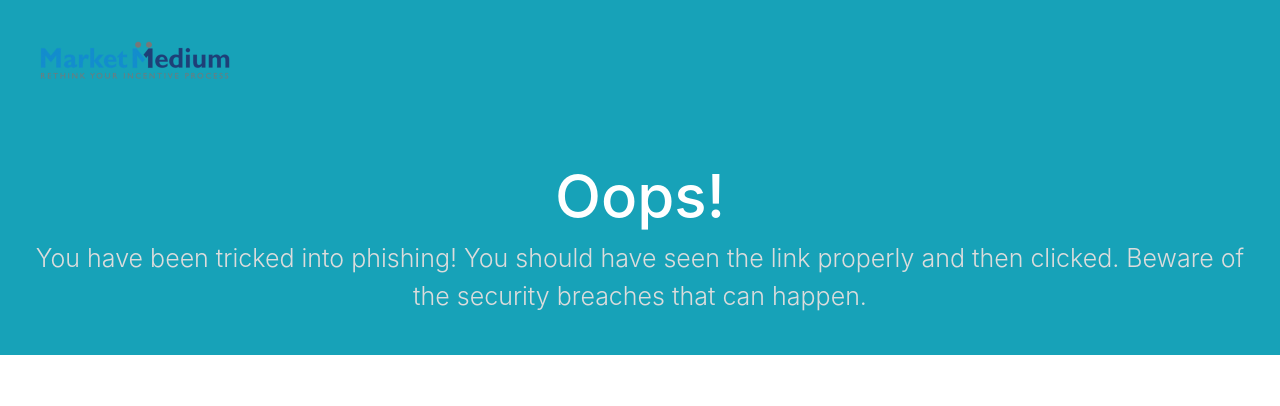
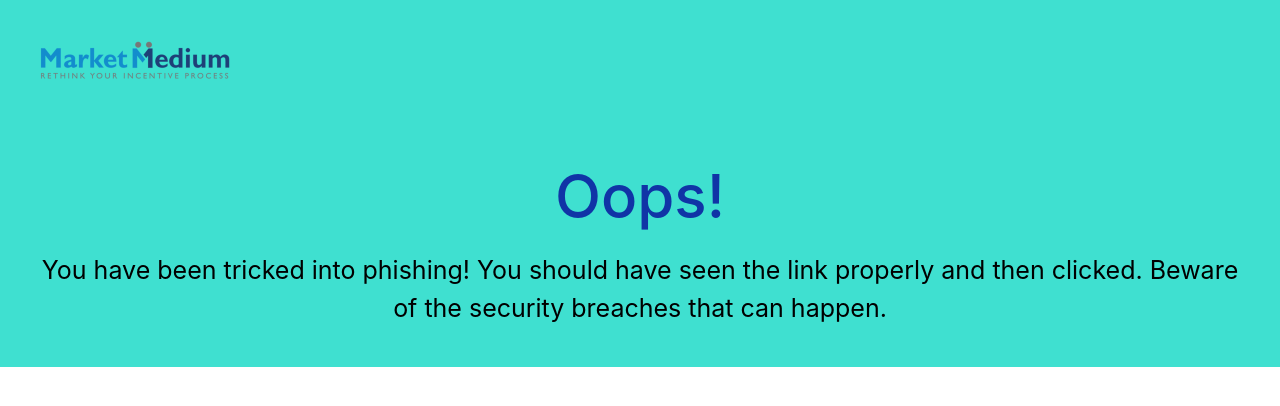
Before and after one commit to naman99lalit/Internship_Work, a Flask app: template templates/error.html in a window 1280 px wide. Shown: the top 406 px of the page. Run offline with Flask 2, Linux system fonts and the light colour scheme; the template is opened without the code that fills it, so the values that code supplies are empty; some libraries are stand-ins or nearby versions.

Commit message:
Modification 8

```diff
--- a/app.py
+++ b/app.py
@@ -1,5 +1,4 @@
 from flask import Flask,render_template, redirect, url_for, request, make_response,flash
-from collections import defaultdict
 import datetime
 app = Flask(__name__)
 app.secret_key = 'some_secret'
@@ -8,7 +7,6 @@ now = datetime.datetime.now()
 global value,time1
 value = 0
 time1 = 0
-dict = defaultdict(list)
 dict = {}
 arr=[]
 logins = {
@@ -39,12 +37,14 @@ def index():
         value = request.form['Email']
         names=request.form['Name']
         if value in logins.values():
-            if bool(dict)==True:
+            if value in dict.keys():
                 flash('You have logged in once! You cannot login again.')
             else:
                 dict[value]=['1']
                 dict[value].append('Logged In')
                 return render_template("index.html",value=value,names=names)
+        elif bool(names)==False:
+            flash('You need to Enter your name!')
         else:
             flash('Invalid Credentials! Please check your details.')
     resp=make_response(render_template("login.html",error=error))
@@ -54,8 +54,7 @@ def index():
 def error(value):
     if request.method=='POST':
         if request.form['submit']=="http://marketmeddium.com/certification":
-            dict[value].append('Fail')
-            print(value)
+            dict[value][4]='Fail'
             print(dict)
             return render_template("error.html")
 
@@ -64,8 +63,10 @@ def main(value,names):
     if request.method=='POST':
         if request.form['Presentation']==" Training ":
             dict[value].append('Pass')
-            time1 = now.strftime("%Y-%m-%d %H:%M")
+            time1 = now.strftime("%Y-%m-%d")
+            print(time1)
             dict[value].append(time1)
+            dict[value].append('Pass')
             print(dict)
             return render_template("main.html",value=value,names=names)
 
--- a/templates/error.html
+++ b/templates/error.html
@@ -22,21 +22,24 @@
        margin-top: 40px;
        text-align: right;
        margin-right: 20px;
-       color:
+       color:#1034A6
      }
      #heading-1{
-       color:#fff;
+       color:#1034A6;
        font-size: 60px
      }
      #p2{
        font-size: 25px;
-       color:#DCDCDC;
-       padding-bottom: 40px
+       color: black;
+       padding-bottom: 40px;
+       margin-top: 20px;
+       margin-left: 20px;
+       margin-right: 20px
      }
     </style>
   </head>
   <body>
-    <div class="container-fluid bg-info">
+    <div class="container-fluid" style="background-color:#3FE0D0">
     <div class="row">
       <div class="col-6">
           <img src="/static/logo.png" alt="Logo" class="logo">
@@ -45,7 +48,7 @@
       </div>
     </div>
     <h1 class="text-center" id="heading-1">Oops!</h1>
-    <p class="lead text-center" id="p2">You have been tricked into phishing! You should have seen the link properly and then clicked. Beware of the security breaches that can happen.</p>
+    <p class="lead text-center" id="p2"><strong>You have been tricked into phishing! You should have seen the link properly and then clicked. Beware of the security breaches that can happen.</strong></p>
   </div>
     <script src="https://code.jquery.com/jquery-3.3.1.slim.min.js" integrity="sha384-q8i/X+965DzO0rT7abK41JStQIAqVgRVzpbzo5smXKp4YfRvH+8abtTE1Pi6jizo" crossorigin="anonymous"></script>
     <script src="https://cdnjs.cloudflare.com/ajax/libs/popper.js/1.14.7/umd/popper.min.js" integrity="sha384-UO2eT0CpHqdSJQ6hJty5KVphtPhzWj9WO1clHTMGa3JDZwrnQq4sF86dIHNDz0W1" crossorigin="anonymous"></script>
```
Also changed, not shown: templates/data1.html (+8 -8 lines), templates/index.html (+7 -4 lines), templates/main.html (+8 -6 lines).
